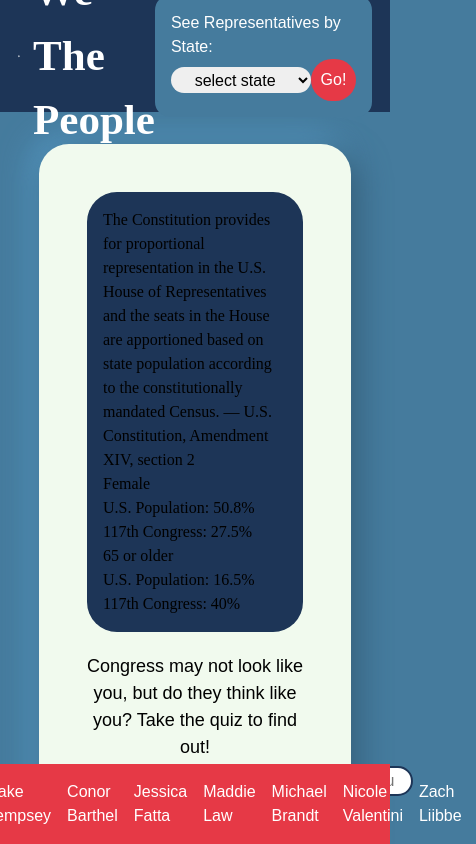
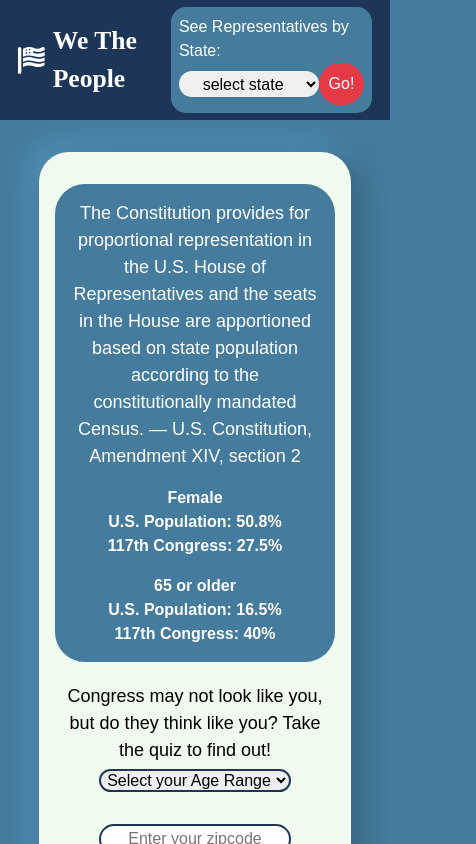
Before and after one commit to Mod-4-Capstone/we-the-people-fe, a React (Create React App) app: page / in a window 390 px wide. Shown: the top 844 px of the page, 476 px wide, since content can reach past the window. Built offline with nearby package versions, Linux system fonts and the light colour scheme; a web font is replaced by a local one.

Commit message:
Add responsive styling

```diff
--- a/src/components/Footer/Footer.css
+++ b/src/components/Footer/Footer.css
@@ -18,3 +18,14 @@ a {
   color: white;
   margin: .5em;
 }
+
+@media screen and (max-width: 700px) {
+  .footer {
+    height: 46vh;
+    display: flex;
+    flex-direction: column;
+    padding: .8em;
+    padding-top: 1.5em;
+    position: relative;
+  }
+}
--- a/src/components/Header/Header.css
+++ b/src/components/Header/Header.css
@@ -2,7 +2,7 @@
   display: flex;
   justify-content: space-between;
   align-items: center;
-  height: 7rem;
+  height: 7.5rem;
   width: 100%;
   background-color: #1D3557;
   font-size: 2.3rem;
@@ -34,7 +34,12 @@
   float: right;
 }
 
-
 h1 {
   font-family: 'IM Fell Great Primer', serif;
 }
+
+@media screen and (max-width: 700px) {
+  h1 {
+    font-size: 1.6rem;
+  }
+}
--- a/src/components/Quiz/Quiz.css
+++ b/src/components/Quiz/Quiz.css
@@ -1,24 +1,41 @@
 .quiz-header-container {
   padding: 1rem;
-  background-color : #1D3557;
+  background-color : #457B9D;
   border-radius: 30px;
   margin: 1rem;
-  padding:1rem;
-
+  padding: 1rem;
 }
 
-.quiz-header {
+.quote {
+  text-align: center;
+  color: white;
+  font-size: larger;
+}
+
+.hook-header {
   display: grid;
-  grid-template-columns: repeat(3, 1fr);
-  background-color : #1D3557;
+  grid-template-columns: repeat(2, 1fr);
+  background-color : #457B9D;
   color: white;
   text-align: center;
+  margin-top: 1em;
+}
+
+input::-webkit-outer-spin-button,
+input::-webkit-inner-spin-button {
+  -webkit-appearance: none;
+  margin: 0;
+}
+
+.age-dropdown {
+  margin-right: 1em;
 }
 
 .gender-hook, .age-hook {
   display: flex;
   flex-direction: column;
   justify-content: center;
+  font-weight: bold;
 }
 
 .quiz {
@@ -36,7 +53,7 @@
   -8px -8px 30px #5699c3;
 }
 
-select, input, button, .input-tagline {
+select, input, button, .quote, .input-tagline, .gender-hook, .age-hook {
   font-family: 'Khula', sans-serif;
 }
 
@@ -77,3 +94,48 @@ select, input, button, .input-tagline {
   font-family: 'Khula', sans-serif;
   cursor: pointer;
 }
+
+.statement {
+  text-align: center;
+}
+
+@media screen and (max-width: 700px) {
+  .likert {
+      display: flex;
+      flex-direction: column;
+      justify-content: center;
+      padding-left: 0;
+  }
+
+  .quiz-header-container {
+    width: 100%;
+  }
+
+  .input-container {
+    display: flex;
+    flex-direction: column;
+    align-items: center;
+    width: 100%;
+  }
+
+  .hook-header {
+    display: flex;
+    flex-direction: column;
+  }
+
+  .age-hook {
+    margin-top: 1em;
+  }
+
+  .quiz {
+     padding: 1em;
+  }
+
+  .quote {
+  font-size: large;
+  }
+
+  .age-dropdown {
+    margin-right: 0;
+  }
+}
--- a/src/components/StateDropdown/StateDropdown.css
+++ b/src/components/StateDropdown/StateDropdown.css
@@ -33,3 +33,9 @@
   justify-content: space-around;
   width: 100%;
 }
+
+@media screen and (max-width: 700px) {
+  .state-dropdown-container {
+    padding: 0.5rem;
+  }
+}
```
